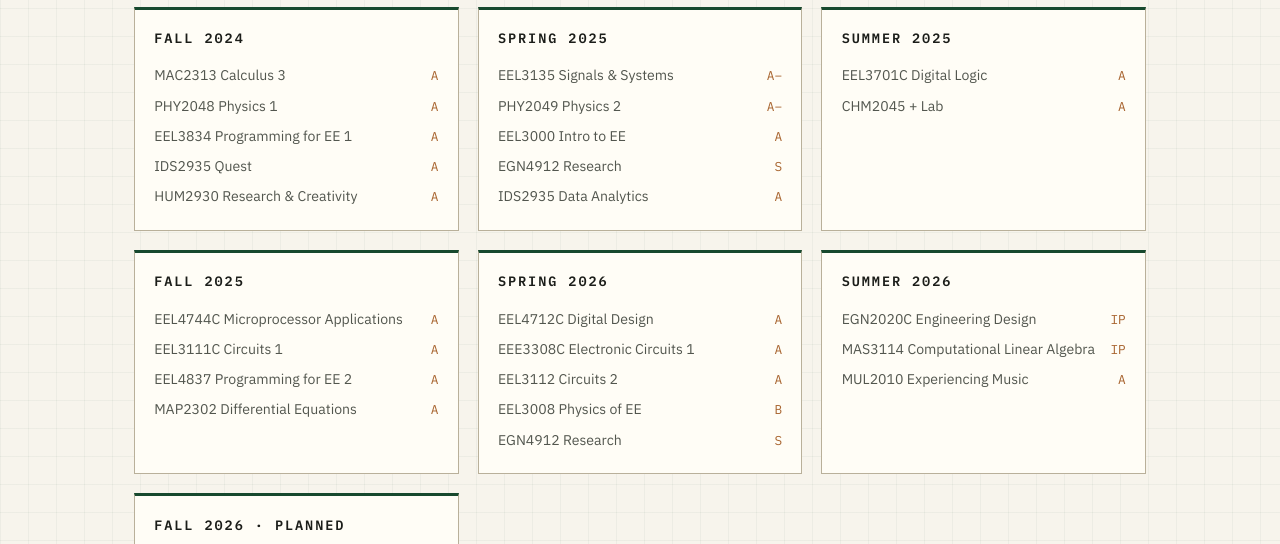
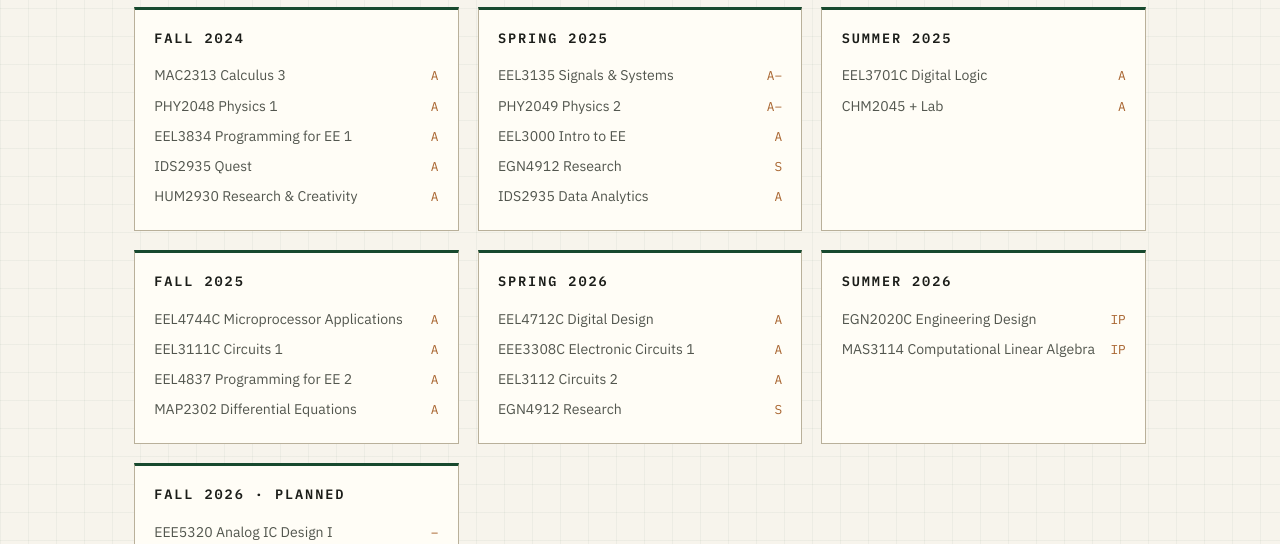
Before and after one commit to LBurnsUF/lburnsuf.github.io, a plain HTML site: page coursework.html in a window 1280 px wide. Shown: the part 188-732 px from the top of the page. Drawn offline with Linux system fonts and the light colour scheme.

Commit message:
Trim coursework listing, update resume PDFs with accessibility rewording

```diff
--- a/coursework.html
+++ b/coursework.html
@@ -56,13 +56,11 @@
       <tr><td>EEL4712C Digital Design</td><td class="grade">A</td></tr>
       <tr><td>EEE3308C Electronic Circuits 1</td><td class="grade">A</td></tr>
       <tr><td>EEL3112 Circuits 2</td><td class="grade">A</td></tr>
-      <tr><td>EEL3008 Physics of EE</td><td class="grade">B</td></tr>
       <tr><td>EGN4912 Research</td><td class="grade">S</td></tr>
     </table></div>
     <div class="term"><h3>SUMMER 2026</h3><table>
       <tr><td>EGN2020C Engineering Design</td><td class="grade">IP</td></tr>
       <tr><td>MAS3114 Computational Linear Algebra</td><td class="grade">IP</td></tr>
-      <tr><td>MUL2010 Experiencing Music</td><td class="grade">A</td></tr>
     </table></div>
     <div class="term"><h3>FALL 2026 · PLANNED</h3><table>
       <tr><td>EEE5320 Analog IC Design I</td><td class="grade">&ndash;</td></tr>
```
Also changed, not shown: 2 other files.
